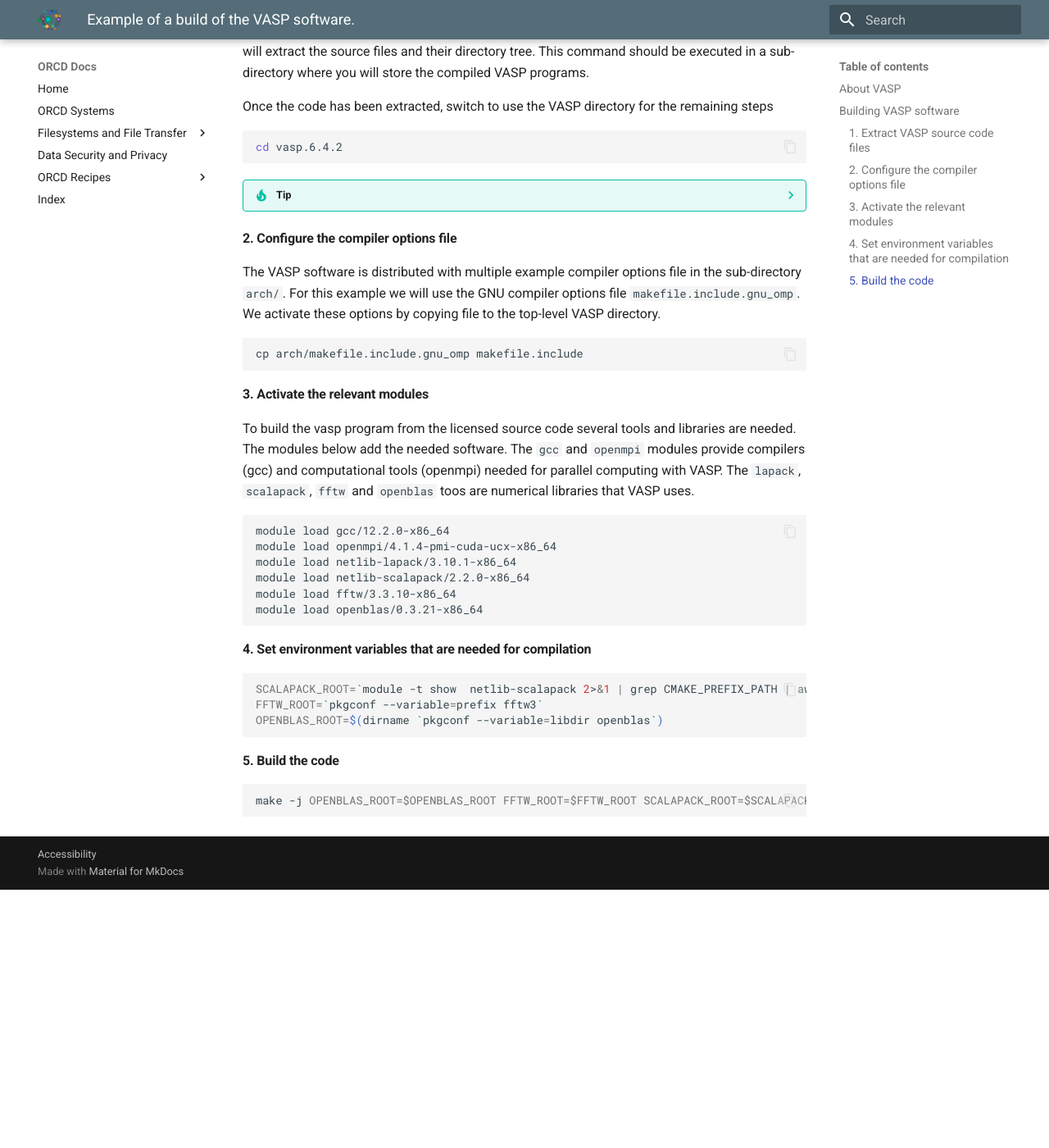
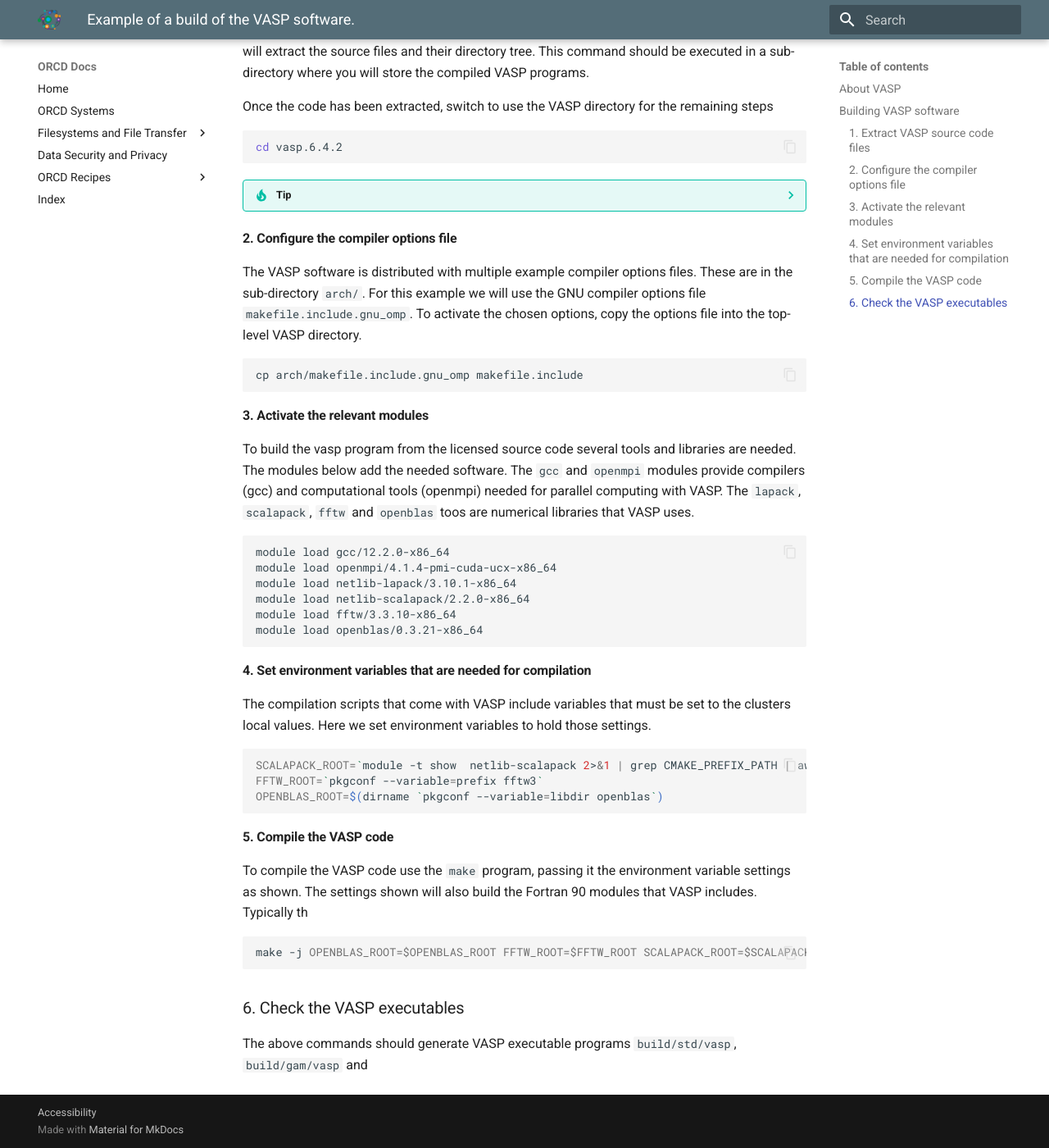
Before and after one commit to mit-orcd/orcd-docs-edit, an MkDocs documentation site: the page built from docs/recipes/basic_vasp_gcc_example.md, in a window 1280 px wide and 1400 px high, scrolled down 832 px. Shown: the whole window at 82% size. Built offline with MkDocs 1.6.1 and Material for MkDocs 9.7.7, drawn with Linux system fonts in a browser that asks for light colours; before the commit the page ends 1917 px from its top, so only the background shows below that.

Commit message:
See how it looks so far

````diff
--- a/docs/recipes/basic_vasp_gcc_example.md
+++ b/docs/recipes/basic_vasp_gcc_example.md
@@ -51,9 +51,10 @@
 
 #### 2. Configure the compiler options file
 
-The VASP software is distributed with multiple example compiler options file in the sub-directory `arch/`. For this example
-we will use the GNU compiler options file `makefile.include.gnu_omp`. We activate these options by copying file to the
-top-level VASP directory.
+The VASP software is distributed with multiple example compiler options files.
+These are in the sub-directory `arch/`.
+For this example we will use the GNU compiler options file `makefile.include.gnu_omp`.
+To activate the chosen options, copy the options file into the top-level VASP directory.
 
 ```bash
 cp arch/makefile.include.gnu_omp makefile.include
@@ -61,10 +62,11 @@
 
 #### 3. Activate the relevant modules
 
-To build the vasp program from the licensed source code several tools and libraries are needed. The modules below
-add the needed software. The `gcc` and `openmpi` modules provide compilers (gcc) and computational tools (openmpi)
-needed for parallel computing with VASP. The `lapack`, `scalapack`, `fftw` and `openblas` toos are numerical libraries
-that VASP uses.
+To build the vasp program from the licensed source code several tools and libraries are needed.
+The modules below add the needed software.
+The `gcc` and `openmpi` modules provide compilers (gcc) and computational tools (openmpi)
+needed for parallel computing with VASP.
+The `lapack`, `scalapack`, `fftw` and `openblas` toos are numerical libraries that VASP uses.
 
 ```bash
 module load gcc/12.2.0-x86_64
@@ -77,6 +79,8 @@
 
 #### 4. Set environment variables that are needed for compilation
 
+The compilation scripts that come with VASP include variables that must be set to
+the clusters local values. Here we set environment variables to hold those settings.
 
 ```bash
 SCALAPACK_ROOT=`module -t show  netlib-scalapack 2>&1 | grep CMAKE_PREFIX_PATH | awk -F, '{print $2}'  | awk -F\" '{print $2}'`
@@ -84,8 +88,15 @@
 OPENBLAS_ROOT=$(dirname `pkgconf --variable=libdir openblas`)
 ```
 
-#### 5. Build the code
+#### 5. Compile the VASP code
+
+To compile the VASP code use the `make` program, passing it the environment variable settings as
+shown. The settings shown will also build the Fortran 90 modules that VASP includes. Typically th
 
 ```bash
 make -j OPENBLAS_ROOT=$OPENBLAS_ROOT FFTW_ROOT=$FFTW_ROOT SCALAPACK_ROOT=$SCALAPACK_ROOT MODS=1 DEPS=1
 ```
+
+### 6. Check the VASP executables
+
+The above commands should generate VASP executable programs `build/std/vasp`, `build/gam/vasp` and
````
